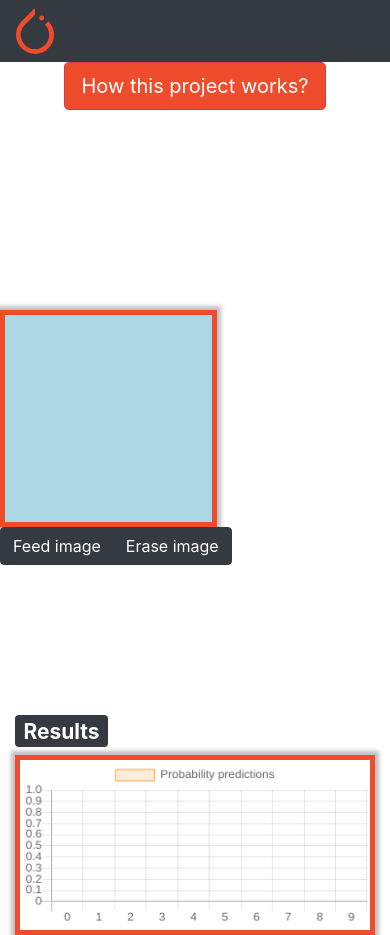
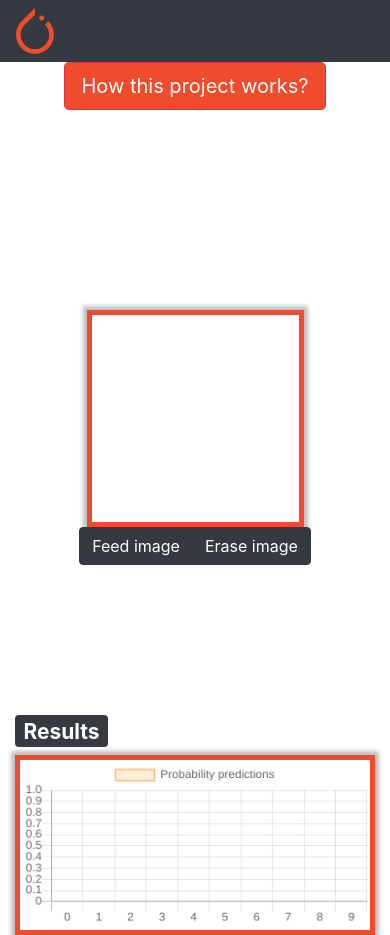
Before and after one commit to XYZ321COD/MnistPyTorchJS, a React (Create React App) app: page / in a window 390 px wide. Built offline with nearby package versions, Linux system fonts and the light colour scheme.

Commit message:
6th commit

```diff
--- a/src/App.css
+++ b/src/App.css
@@ -4,16 +4,9 @@
   box-shadow: 0 0 0.25em 0.25em rgba(0, 0, 0, 0.25);
 }
 
-@media only screen and (max-width: 600px) {
-  .canvas2 {
-    background-color: lightblue;
-  }
-}
-
 .text2 {
   margin-top: 150px;
 }
-
 .canvas3 {
   border: 5px solid #ee4c2c;
   width: 700px;
@@ -31,3 +24,14 @@
   margin-right: auto;
   background-color: #ee4c2c;
 }
+
+@media only screen and (max-width: 992px) {
+  .canvas2 {
+    margin-left: auto;
+    margin-right: auto;
+  }
+  .buttonsgroup {
+    margin-left: auto;
+    margin-right: auto;
+  }
+}
```
